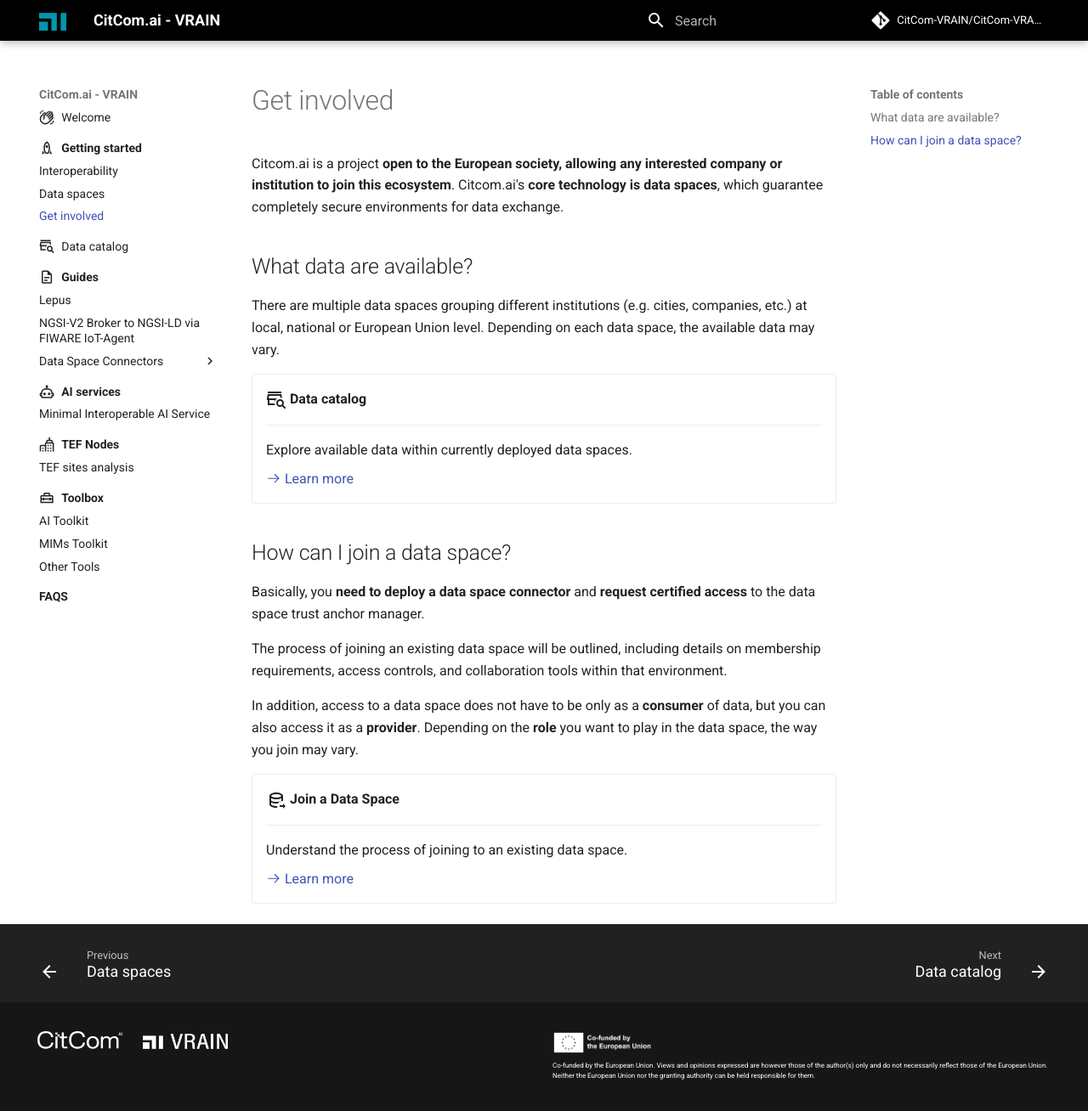
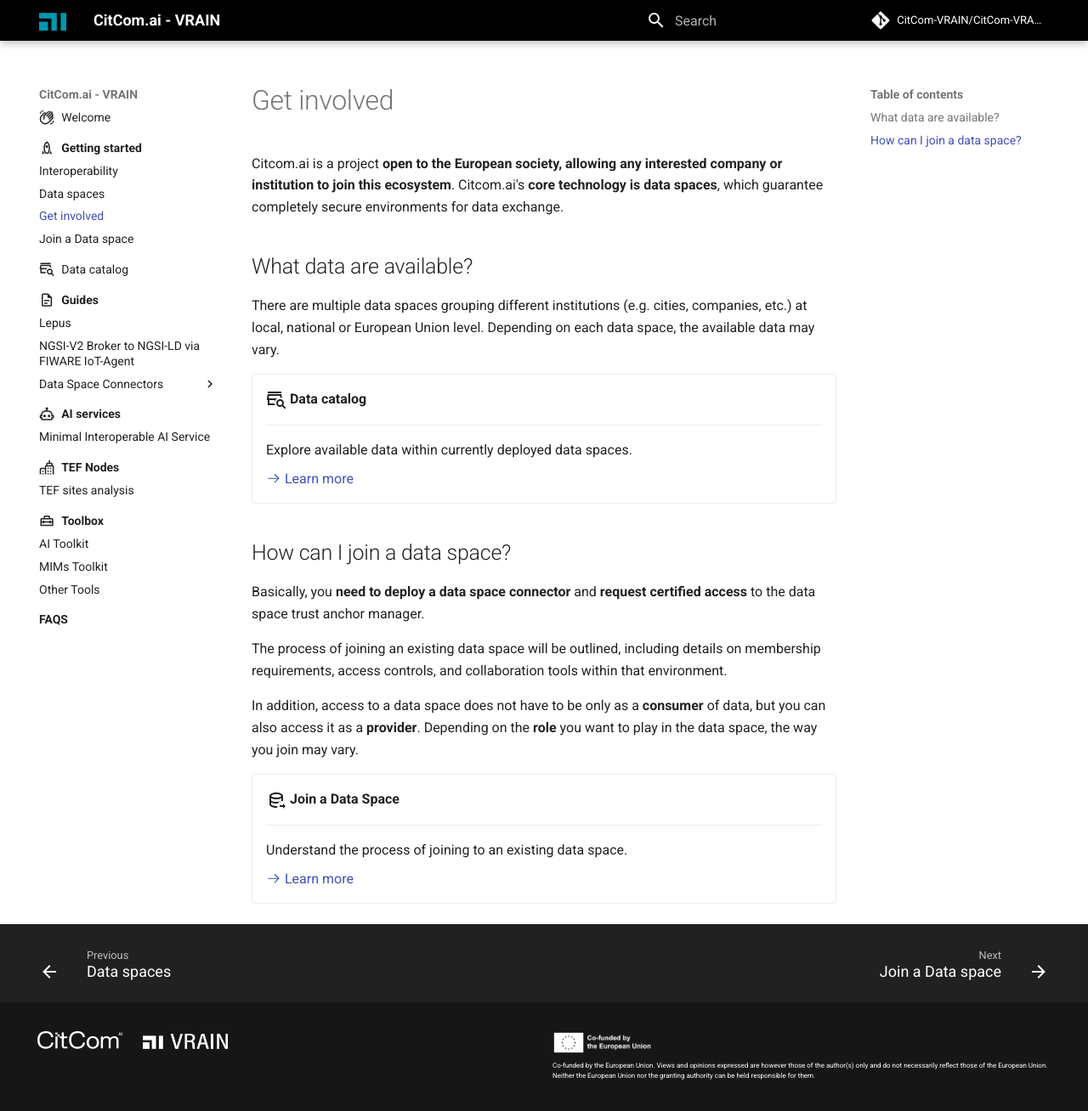
Before and after one commit to riseupalex/CitComAI-Hub.github.io, an MkDocs documentation site: the page built from docs/getting_started/get_involved.md, in a window 1280 px wide and 1308 px high. Shown: the whole window at 85% size. Built offline with MkDocs 1.6.1 and Material for MkDocs 9.7.7, drawn with Linux system fonts in a browser that asks for light colours; comment, search, counter and statistics services are not loaded; some of the changed lines change nothing that is shown.

Commit message:
moved page

```diff
--- a/docs/getting_started/get_involved.md
+++ b/docs/getting_started/get_involved.md
@@ -30,7 +30,6 @@
 
     Understand the process of joining to an existing data space.
 
-    [:octicons-arrow-right-24: Learn more](../documentation/data_space_connectors/fiware/connect_to_dataspace.md)
-
+    [:octicons-arrow-right-24: Learn more](connect_to_dataspace.md)
 
 </div>
--- a/mkdocs.yml
+++ b/mkdocs.yml
@@ -26,6 +26,7 @@
       - Interoperability: getting_started/interoperability.md
       - Data spaces: getting_started/data_spaces.md
       - Get involved: getting_started/get_involved.md
+      - Join a Data space: getting_started/connect_to_dataspace.md
   - Data catalog: data_catalog.md
   - Guides:
       - documentation/index.md
@@ -35,7 +36,6 @@
         - Overview: documentation/data_space_connectors/status.md
         - Eclipse: documentation/data_space_connectors/eclipse_mvd.md
         - Fiware:
-            - Join a Data space: documentation/data_space_connectors/fiware/connect_to_dataspace.md
             - Deployment: documentation/data_space_connectors/fiware/data_space_deployment.md
             - AWS deployment (Legacy): documentation/data_space_connectors/fiware/aws_deployment.md
             - Local deployment (Legacy): documentation/data_space_connectors/fiware/local_deployment.md
```
Also changed, not shown: docs/getting_started/connect_to_dataspace.md (renamed from docs/documentation/data_space_connectors/fiware/connect_to_dataspace.md).
